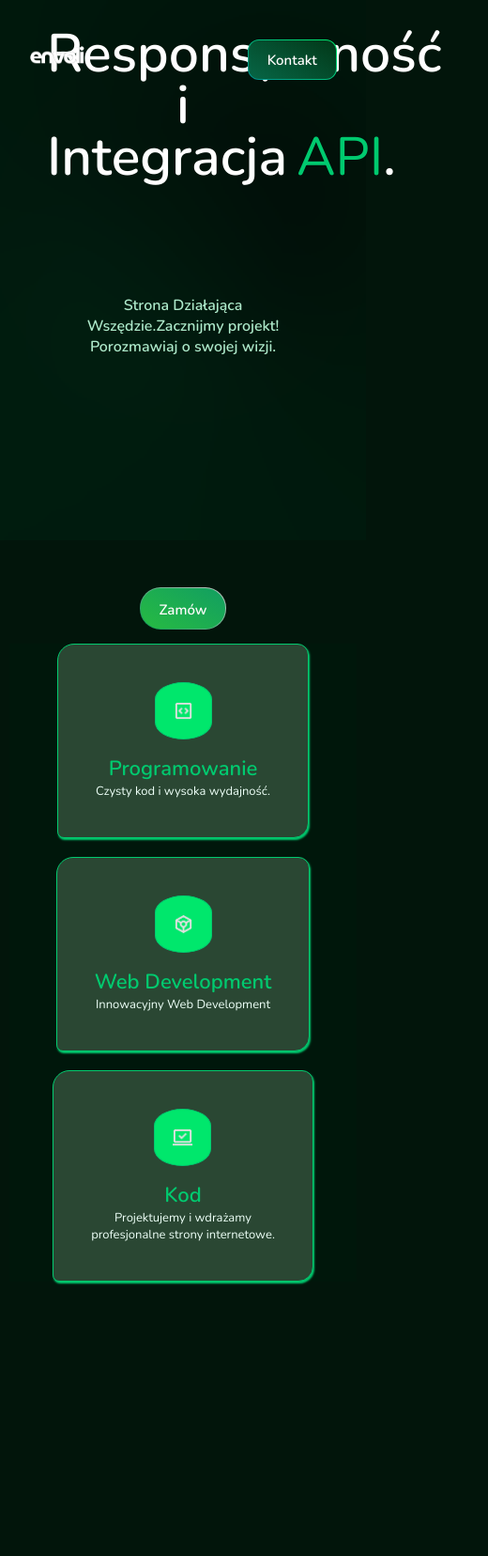
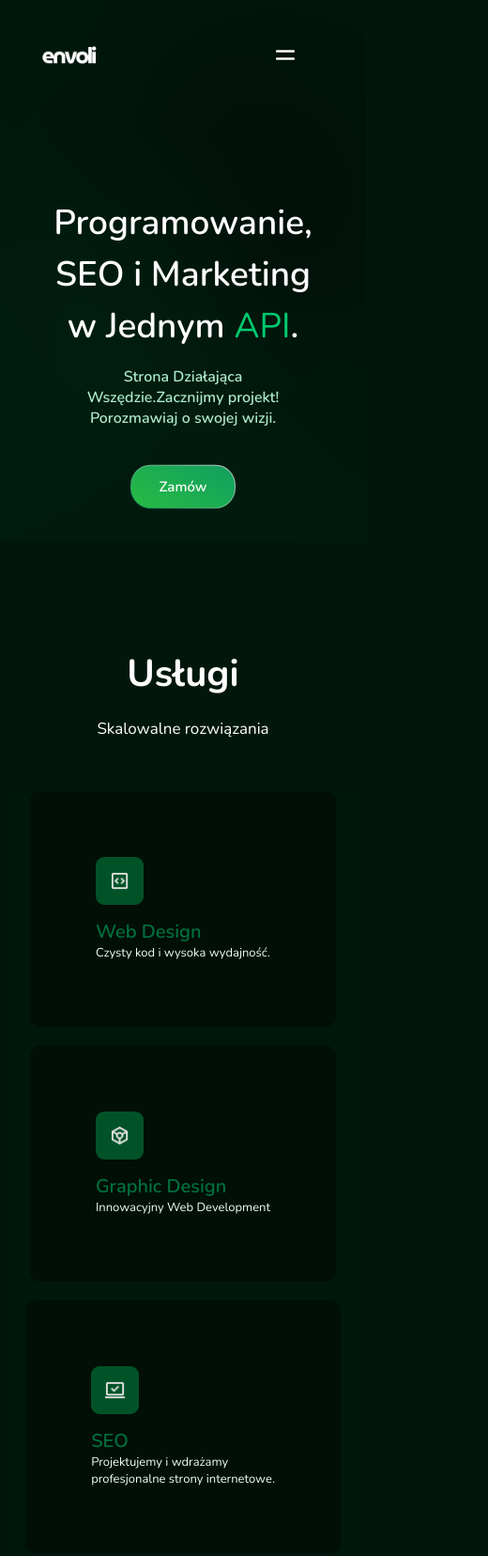
Before and after one commit to karolnalik/EnvoliPortfolio, a plain HTML site: page index.html in a window 390 px wide. Shown: the top 1656 px of the page at 94% size, 520 px wide, since content can reach past the window. Before the commit the page ends 1374 px from the top, so only its background shows below. Drawn offline with nearby package versions, Linux system fonts and the light colour scheme.

Commit message:
Add files via upload

```diff
--- a/index.html
+++ b/index.html
@@ -32,6 +32,7 @@
 
                 </ul>
             <button class="button-menu" onclick="window.scrollTo({top: 700})">Kontakt</button>
+              <div class="hamburger-menu">=</div>
           </nav>  <!--End Nav & Header-->
 
 
@@ -44,7 +45,7 @@
       <section id="O-mnie">
           <div class="Naglowek2">
 
-            <h1>Responsywność i Integracja<span>API</span>.</H1>
+            <h1>Programowanie, SEO i Marketing w Jednym<span>API</span>.</H1>
                   <br>
                   <br>
                         <p> Strona Działająca Wszędzie.Zacznijmy projekt! Porozmawiaj o swojej wizji.</p>
@@ -53,12 +54,17 @@
 
                                   </section>
 
+
+                                  <div class="uslugi"><h1>Usługi</h1>
+<p>Skalowalne rozwiązania</p>
+</div>
 <div class="cards-container">
+
 
 <div class="card">
 
 <img src="html.png">
-<h2>Programowanie</h2>
+<h2>Web Design</h2>
 <p>	Czysty kod i wysoka wydajność.</p>
 
 
@@ -68,7 +74,7 @@
 <div class="card">
 
 <img src="token.png">
-<h2>Web Development</h2>
+<h2>Graphic Design</h2>
 <p> Innowacyjny Web Development</p>
 
 
@@ -78,7 +84,7 @@
 
 
 <img src="witryna.png">
-<h2>Kod</h2>
+<h2>SEO</h2>
 <p>Projektujemy i wdrażamy <br>profesjonalne strony internetowe.</p>
 
 
@@ -90,8 +96,25 @@
 
 
 
+
+
+
 </div>
 
+<div class="sekcja-oferta">
+
+<div class="resp-zdjecie"><img src="AdobeStock_1545912877.jpeg"></div>
+<div class="oferta">
+  <h2>Oferta</h2>
+  <p></p>
+  <ul>
+    <li></li>
+       <li></li>
+          <li></li>
+  </ul>
+</div>
+
+</div>
 
 
     </body>
--- a/styles.css
+++ b/styles.css
@@ -18,7 +18,7 @@ html {
 
 
 :root {
-  --buttoncolor1: rgb(0, 55, 37);
+  --buttoncolor1: rgb(1, 85, 43);
 }
 
 
@@ -28,7 +28,7 @@ html {
 body {
   text-align: center;
   font-family: "Nunito", sans-serif;
-  background-color:rgb(2, 21, 11);
+  background-color:rgb(2, 23, 12);
 }
 
 
@@ -119,6 +119,8 @@ ul a:hover {
  {
 
   ul {display: none;}
+  .button-menu{display: none;}
+
 
 
 }
@@ -127,7 +129,22 @@ ul a:hover {
 
 
 
+.hamburger-menu {
+  display: none;
+  color: white;
+  cursor: pointer;
+  font-size: 40px;
+  padding:10px;
+}
+@media  screen and (max-width: 700px)
 
+ {
+
+    .hamburger-menu {display: block;}
+
+
+
+}
 
 
 nav {
@@ -176,13 +193,13 @@ transition-delay: 0s;
 
 position: relative;
 left: 20px;
-padding: 11px 20px;
-height: 43px;
- font-size: 15px;
+padding: 10px 20px;
+height: 42px;
+ font-size: 14px;
 cursor: pointer;
 top: 22px;
 color: rgb(255, 252, 252);
-font-weight: 600;
+font-weight: 700;
 background: linear-gradient(30deg, rgb(7, 102, 70), rgb(2, 56, 24)) padding-box,
 linear-gradient(30deg, rgb(0, 142, 142), rgb(0, 236, 110)) border-box;
 border-radius: 12px;
@@ -308,8 +325,8 @@ align-content: center;
 margin: 0 auto;
 display: flex;
 justify-content: center;
-padding: 13px 20px;
-height: 45px;
+padding: 13px 30px;
+height: 47px;
  font-size: 15px;
 cursor: pointer;
 color: rgb(255, 252, 252);
@@ -388,7 +405,13 @@ transition: 0.2s ease-in-out;
 
 
 
-
+@media  screen and (max-width: 800px) {
+  .button2{
+  position: relative;
+top: 80px;
+transform: translate(0%, 20%);
+}
+}
 
 
 
@@ -590,8 +613,20 @@ font-size: 57px;
 
 }
 
-
-
+@media  screen and (max-width: 800px) {
+  .Naglowek2 h1{font-size: 37px;
+  position: relative;
+top: 80px;
+transform: translate(0%, 80%);
+}
+}
+@media  screen and (max-width: 800px) {
+  .Naglowek2 p{
+  position: relative;
+top: 80px;
+transform: translate(0%, 60%);
+}
+}
 @keyframes appear {
   from {
     transform: translateY(70px);
@@ -609,60 +644,6 @@ font-size: 57px;
 
 
 
-
-
-
-
-
-
-
-
-
-
-
-
-
-
-
-
-
-
-
-
-
-
-.fota-omnie {float: right;
-  position: relative;
-  top: 120px;
-  left: 10px;
-  margin: 30px;
-  border-radius: 290px 650px / 220px 220px;
-border-top: 41px solid rgba(48, 2, 255, 0.353);
-border-bottom: 21px solid rgba(27, 2, 255, 0.353);
-border-left: 21px solid rgba(2, 40, 255, 0.353);
-border-right: 21px solid rgba(32, 2, 255, 0.353);
-background-image: linear-gradient(10deg, rgba(255, 255, 255, 0.896), rgb(144, 107, 201));
-transform: scale(0.001);
-
-
-
-}
-.fota-omnie2 {float: right;
-  position: relative;
-  top: 120px;
-  left: 10px;
-  margin: 30px;
-  border-radius: 290px 150px/ 70px 210px;
-border-top: 31px solid rgba(48, 2, 255, 0.353);
-border-bottom: 21px solid rgba(27, 2, 255, 0.353);
-border-left: 21px solid rgba(2, 40, 255, 0.353);
-border-right: 21px solid rgba(32, 2, 255, 0.353);
-background-image: linear-gradient(10deg, rgba(77, 77, 185, 0.57), rgb(102, 0, 255));
-transform: scale(0.77);
-
-
-
-}
 
 
 
@@ -740,7 +721,7 @@ width: 120px;
   flex-wrap: wrap;
   margin: 10px;
   gap: 20px;
-  justify-content: space-around;
+  justify-content: center;
   background-color:rgb(0, 23, 11);
   height: 100%;
 
@@ -748,33 +729,95 @@ width: 120px;
 
 .card {
 
-padding:40px;
-border-radius: 18px 12PX 16px 7px;
-background-color: rgb(42, 71, 51);
-border: 1px solid rgb(0, 202, 111);
-box-shadow: 1px 2px 2px rgb(0, 202, 111);
+padding:70px;
+border-radius: 11px;
+background-color: rgba(3, 9, 5, 0.543);
+transition: 0.3s ease-in-out;
 
+
+
+}
+
+.card:hover {
+  scale: 0.98;
+  transition: 0.3s;
 }
 
 .card img{
   color: white;
-  background: rgb(0, 231, 108);
+  background: rgb(1, 83, 39);
   font-size: 35px;
-  padding: 18px;
-  border-radius: 100px / 60px;
-  border: 1px solid rgb(0, 202, 111);
+  padding: 14px;
+  border-radius: 9px;
 
-  width: 61px;
-  margin-bottom: 10px;
+  display: flex;
+  justify-content: flex-start;
+width: 51px;
+  margin-bottom: 15px;
 }
 
 .card h2 {
-  color: rgb(0, 202, 111);
+  color: rgb(0, 112, 62);
   font-weight: 600;
-    font-size: 22px;
+  text-align: left;
+    font-size: 20px;
 }
 .card  p {
   color: rgb(237, 255, 247);
   font-weight: 300;
   font-size: 13px;
+    text-align: left;
 }
+
+.uslugi h1 {
+  color: white;
+  font-weight: 700;
+  margin: 20px;
+  padding: 0px;
+position: relative;
+bottom: 30px;
+  font-size: 40px;
+}
+
+.uslugi p {
+  color: white;
+  font-size: 17px;
+  position: relative;
+bottom: 30px;
+}
+
+.uslugi {padding: 10px;
+margin: 15px;}
+
+
+.sekcja-oferta
+{display: flex;
+flex-direction: row;
+flex-wrap: wrap;
+padding-top: 70px;
+margin: 30px;}
+.resp-zdjecie  {float: left; width: 40%;}
+
+
+.resp-zdjecie img {width: 586px; height: 500px;border-radius: 20px;}
+
+@media only screen and (max-width: 800px) {
+  .resp-zdjecie img {width: 286px; height: 200px;border-radius: 20px; display: flex; justify-content: center; margin: 0 auto;;}
+}
+
+.oferta {display: flex;
+flex-direction: column;
+float: right;
+width: 40%;
+
+}
+
+.oferta h2 {display: flex; justify-content: center;
+align-items: center;
+margin: 0 auto;
+color: white;
+margin: 20px;
+font-size: 40px;
+font-weight: 500;
+margin-left: 300px;
+}
```
Also changed, not shown: 1 other file.
